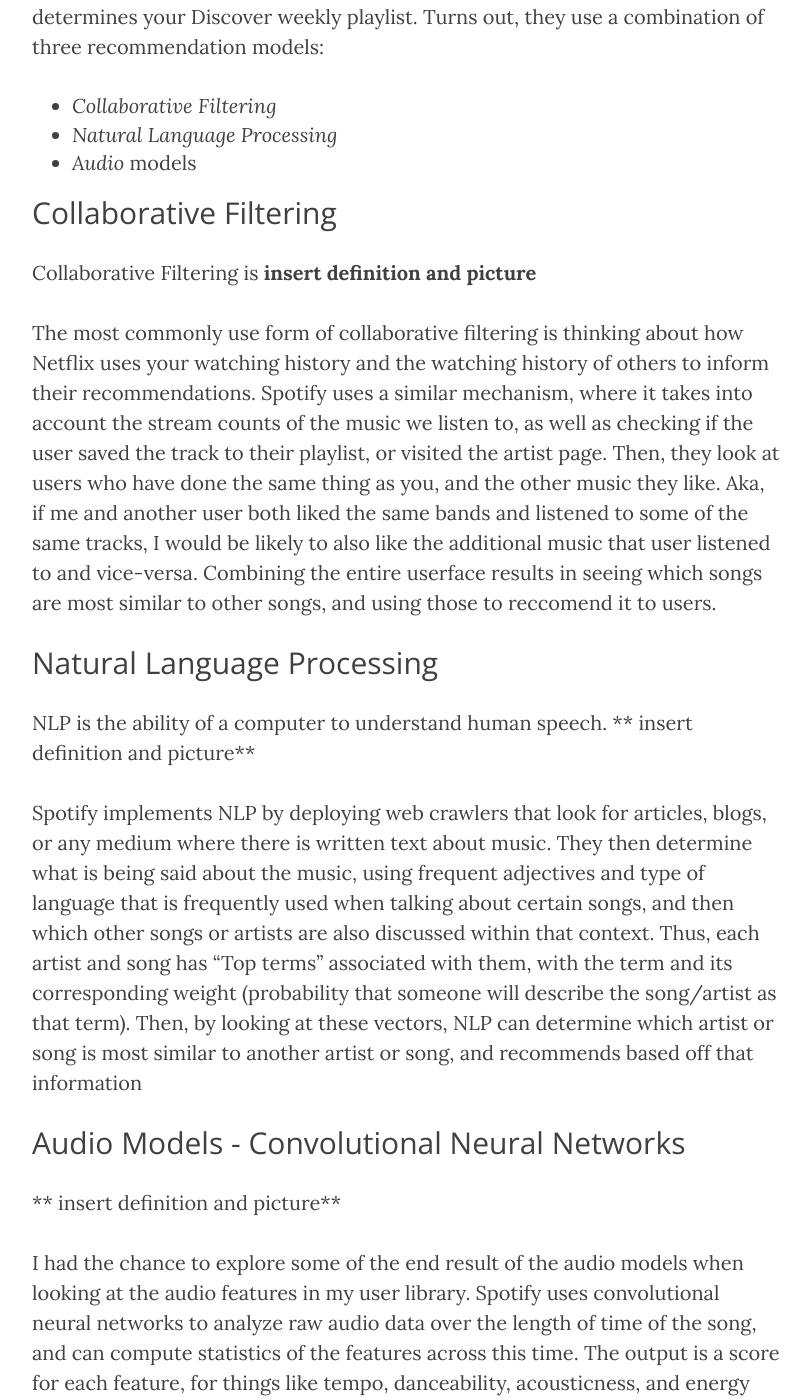
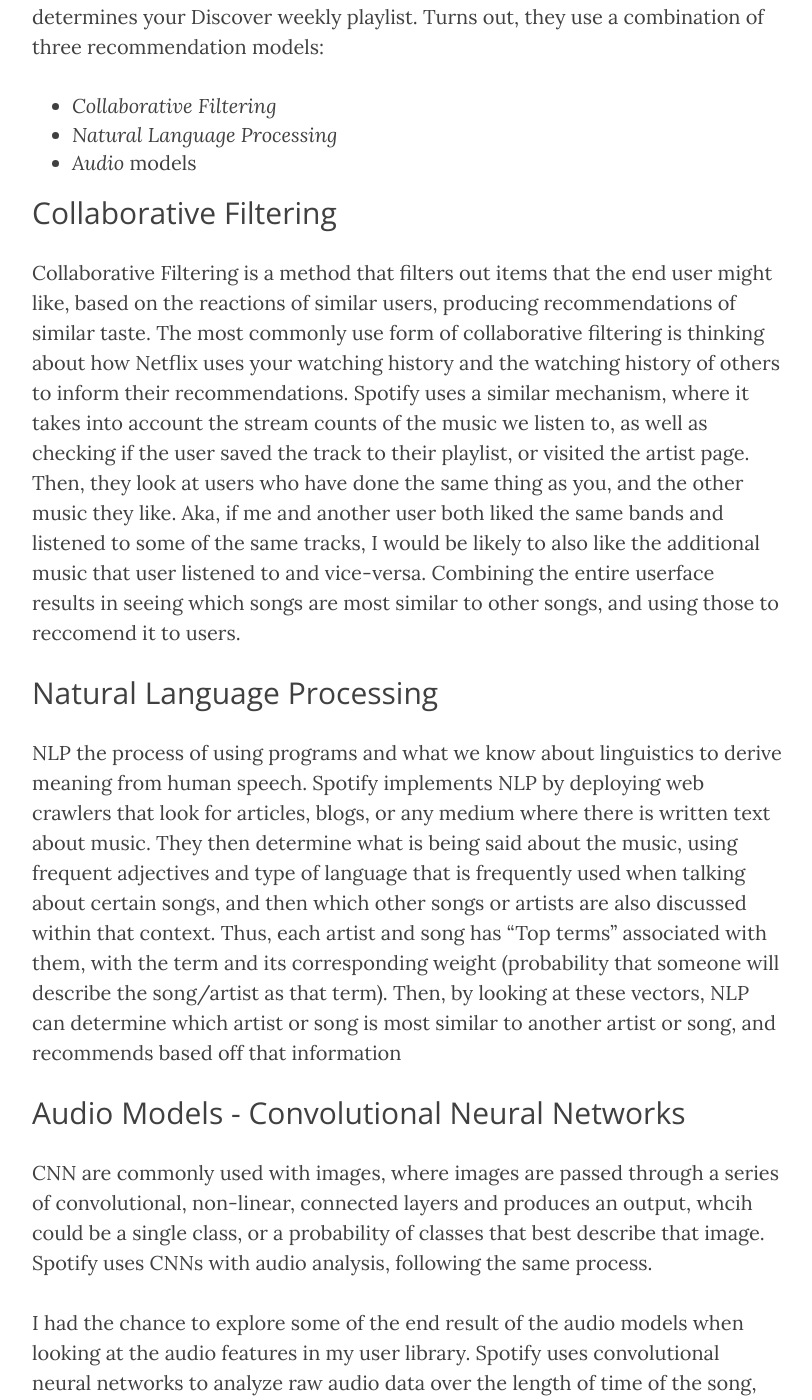
Before and after one commit to lucyahayes/luicyfruit.github.io, a Jekyll site: the page built from _posts/2020-02-15-spotify-recommendations.md, in a window 1280 px wide and 1400 px high, scrolled down 600 px. Shown: the whole window, without its empty margins (233-1045 px from the left). Built offline with Jekyll 4.4.1, drawn with Linux system fonts in a browser that asks for light colours; nearby versions of some CDN libraries.

Commit message:
adding defs

```diff
--- a/_posts/2020-02-15-spotify-recommendations.md
+++ b/_posts/2020-02-15-spotify-recommendations.md
@@ -11,18 +11,13 @@ Tasking myself with trying to determine my music taste and potentially build my
 - *Audio* models
 
 ## Collaborative Filtering
-Collaborative Filtering is **insert definition and picture**
-
-The most commonly use form of collaborative filtering is thinking about how Netflix uses your watching history and the watching history of others to inform their recommendations. Spotify uses a similar mechanism, where it takes into account the stream counts of the music we listen to, as well as checking if the user saved the track to their playlist, or visited the artist page. Then, they look at users who have done the same thing as you, and the other music they like. Aka, if me and another user both liked the same bands and listened to some of the same tracks, I would be likely to also like the additional music that user listened to and vice-versa. Combining the entire userface results in seeing which songs are most similar to other songs, and using those to reccomend it to users.
+Collaborative Filtering is a method that filters out items that the end user might like, based on the reactions of similar users, producing recommendations of similar taste. The most commonly use form of collaborative filtering is thinking about how Netflix uses your watching history and the watching history of others to inform their recommendations. Spotify uses a similar mechanism, where it takes into account the stream counts of the music we listen to, as well as checking if the user saved the track to their playlist, or visited the artist page. Then, they look at users who have done the same thing as you, and the other music they like. Aka, if me and another user both liked the same bands and listened to some of the same tracks, I would be likely to also like the additional music that user listened to and vice-versa. Combining the entire userface results in seeing which songs are most similar to other songs, and using those to reccomend it to users.
 
 ## Natural Language Processing
 
-NLP is the ability of a computer to understand human speech. ** insert definition and picture**
-
-Spotify implements NLP by deploying web crawlers that look for articles, blogs, or any medium where there is written text about music. They then determine what is being said about the music, using frequent adjectives and type of language that is frequently used when talking about certain songs, and then which other songs or artists are also discussed within that context. Thus, each artist and song has "Top terms" associated with them, with the term and its corresponding weight (probability that someone will describe the song/artist as that term). Then, by looking at these vectors, NLP can determine which artist or song is most similar to another artist or song, and recommends based off that information
+NLP the process of using programs and what we know about linguistics to derive meaning from human speech. Spotify implements NLP by deploying web crawlers that look for articles, blogs, or any medium where there is written text about music. They then determine what is being said about the music, using frequent adjectives and type of language that is frequently used when talking about certain songs, and then which other songs or artists are also discussed within that context. Thus, each artist and song has "Top terms" associated with them, with the term and its corresponding weight (probability that someone will describe the song/artist as that term). Then, by looking at these vectors, NLP can determine which artist or song is most similar to another artist or song, and recommends based off that information
 
 ## Audio Models - Convolutional Neural Networks
-
-** insert definition and picture**
+CNN are commonly used with images, where images are passed through a series of convolutional, non-linear, connected layers and produces an output, whcih could be a single class, or a probability of classes that best describe that image. Spotify uses CNNs with audio analysis, following the same process.
 
 I had the chance to explore some of the end result of the audio models when looking at the audio features in my user library. Spotify uses convolutional neural networks to analyze raw audio data over the length of time of the song, and can compute statistics of the features across this time. The output is a score for each feature, for things like tempo, danceability, acousticness, and energy levels. This model takes into account new songs, which by comparing those audio features with songs that have similar features, is why a new song can end up recommended to you (even if it only has very few listens). This helps new artist's music get discovered!
```
